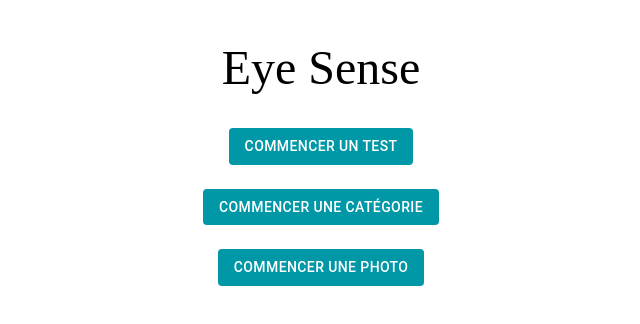
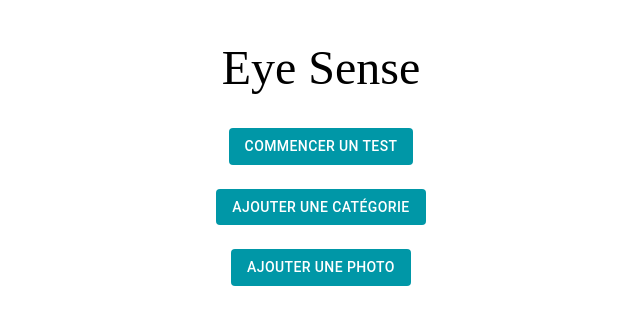
Before and after one commit to FlavienDesse/eye_sense_website_front, a React (Create React App) app: page / in a window 1280 px wide. Shown: the top 324 px of the page, without its empty margins (319-959 px from the left). Built offline with nearby package versions, Linux system fonts and the light colour scheme; what webfontloader would draw is missing.

Commit message:
fix text in button

```diff
--- a/src/Components/MainPage/mainPage.js
+++ b/src/Components/MainPage/mainPage.js
@@ -22,7 +22,7 @@ export default function MainPage() {
                         </ButtonStylizedContained>
                     </Grid>
                     <Grid item xs={12}>
-                        <ButtonStylizedContained text="COMMENCER UNE CATÉGORIE"
+                        <ButtonStylizedContained text="AJOUTER UNE CATÉGORIE"
                                                  onClickFunction={() => {
                                                      console.log("clicked")
                                                  }
@@ -30,7 +30,7 @@ export default function MainPage() {
                         </ButtonStylizedContained>
                     </Grid>
                     <Grid item xs={12}>
-                        <ButtonStylizedContained text="COMMENCER UNE PHOTO"
+                        <ButtonStylizedContained text="AJOUTER UNE PHOTO"
                                                  onClickFunction={() => {
                                                      console.log("clicked")
                                                  }
```
